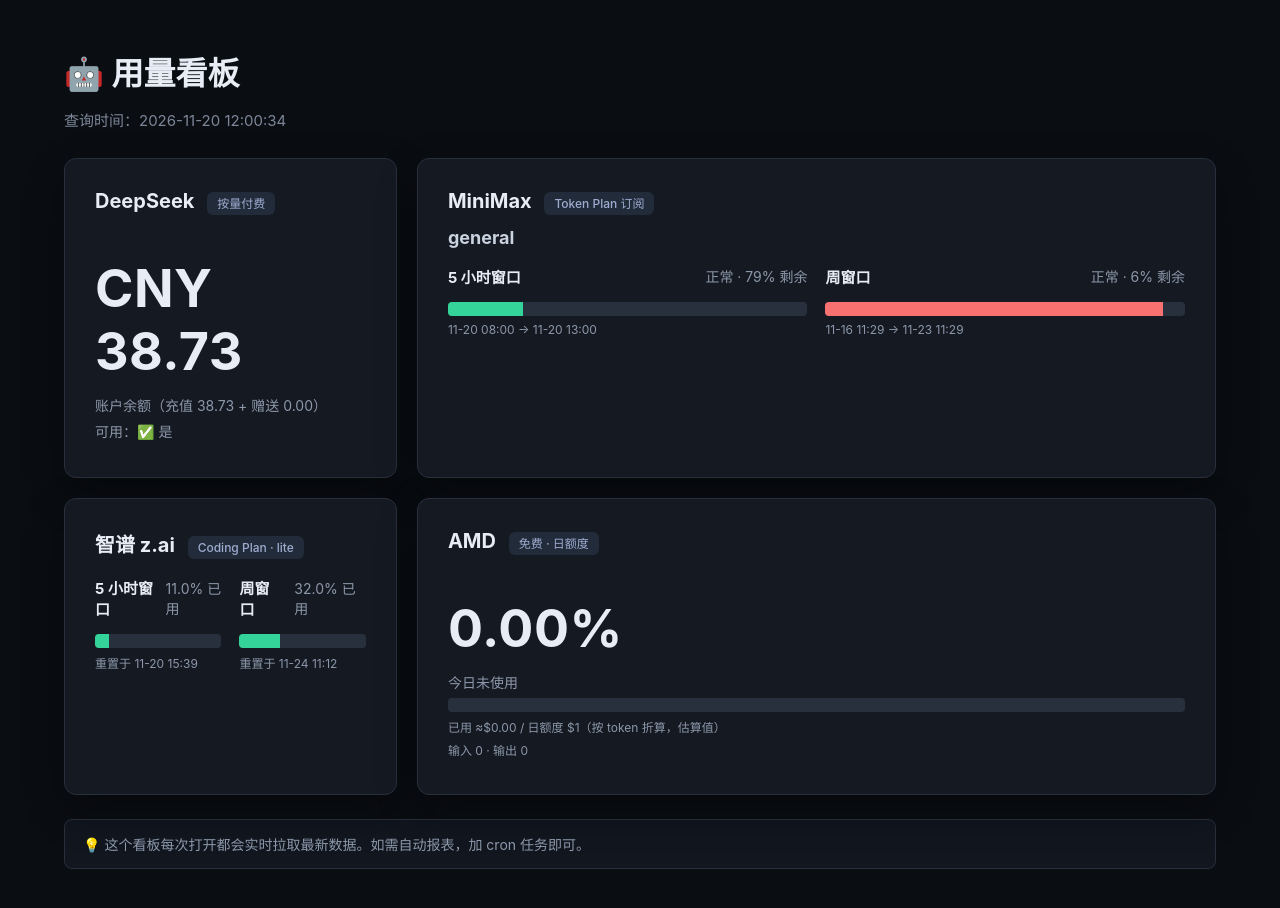
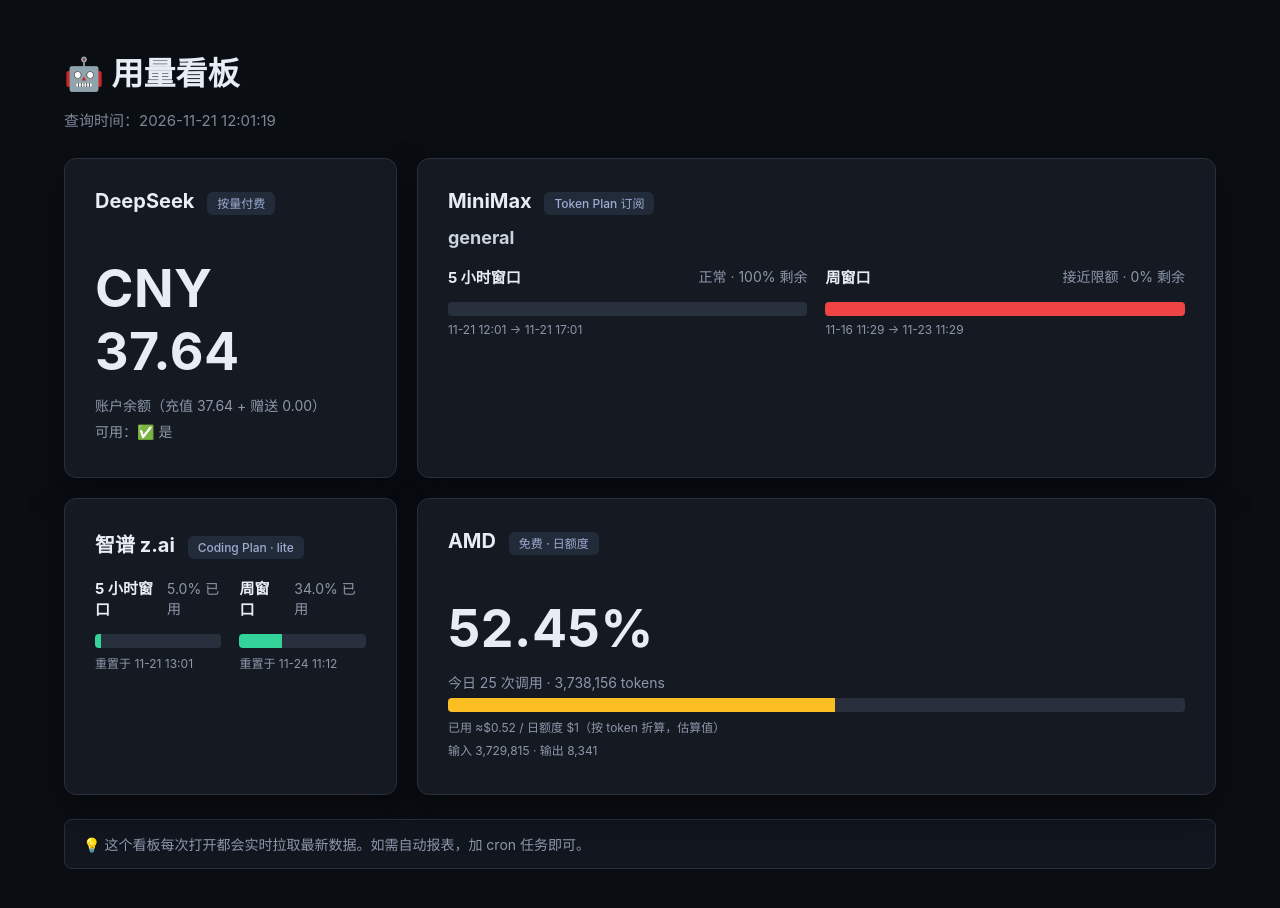
Before and after one commit to JayYangstore/JayYangstore.github.io, a plain HTML site: page usage/index.html in a window 1280 px wide. Drawn offline with Linux system fonts and the light colour scheme.

Commit message:
upd: 用量看板明细自动更新 2026-11-21 12:01:12

```diff
--- a/usage/index.html
+++ b/usage/index.html
@@ -80,13 +80,13 @@
 </head>
 <body>
   <h1>🤖 用量看板</h1>
-  <p class="meta">查询时间：2026-11-20 12:00:34</p>
+  <p class="meta">查询时间：2026-11-21 12:01:19</p>
   <div class="grid">
 
     <div class="card">
       <h2>DeepSeek <span class="tag">按量付费</span></h2>
-      <div class="big">CNY 38.73</div>
-      <p class="muted">账户余额（充值 38.73 + 赠送 0.00）</p>
+      <div class="big">CNY 37.64</div>
+      <p class="muted">账户余额（充值 37.64 + 赠送 0.00）</p>
       <p class="muted">可用：✅ 是</p>
     </div>
 
@@ -99,24 +99,24 @@
             <div>
               <div class="row-between">
                 <strong>5 小时窗口</strong>
-                <span class="muted">正常 · 79% 剩余</span>
+                <span class="muted">正常 · 100% 剩余</span>
               </div>
 
     <div style="background:#29303d;border-radius:4px;height:14px;overflow:hidden;width:100%;">
-      <div style="background:#34d399;height:100%;width:21.0%;transition:width .4s;"></div>
+      <div style="background:#34d399;height:100%;width:0.0%;transition:width .4s;"></div>
     </div>
               <p class="muted small">
-                11-20 08:00 → 11-20 13:00
+                11-21 12:01 → 11-21 17:01
               </p>
             </div>
             <div>
               <div class="row-between">
                 <strong>周窗口</strong>
-                <span class="muted">正常 · 6% 剩余</span>
+                <span class="muted">接近限额 · 0% 剩余</span>
               </div>
 
     <div style="background:#29303d;border-radius:4px;height:14px;overflow:hidden;width:100%;">
-      <div style="background:#f87171;height:100%;width:94.0%;transition:width .4s;"></div>
+      <div style="background:#ef4444;height:100%;width:100.0%;transition:width .4s;"></div>
     </div>
               <p class="muted small">
                 11-16 11:29 → 11-23 11:29
@@ -133,25 +133,25 @@
         <div>
           <div class="row-between">
             <strong>5 小时窗口</strong>
-            <span class="muted">11.0% 已用</span>
+            <span class="muted">5.0% 已用</span>
           </div>
 
     <div style="background:#29303d;border-radius:4px;height:14px;overflow:hidden;width:100%;">
-      <div style="background:#34d399;height:100%;width:11.0%;transition:width .4s;"></div>
+      <div style="background:#34d399;height:100%;width:5.0%;transition:width .4s;"></div>
     </div>
           <p class="muted small">
-            重置于 11-20 15:39
+            重置于 11-21 13:01
           </p>
         </div>
 
         <div>
           <div class="row-between">
             <strong>周窗口</strong>
-            <span class="muted">32.0% 已用</span>
+            <span class="muted">34.0% 已用</span>
           </div>
 
     <div style="background:#29303d;border-radius:4px;height:14px;overflow:hidden;width:100%;">
-      <div style="background:#34d399;height:100%;width:32.0%;transition:width .4s;"></div>
+      <div style="background:#34d399;height:100%;width:34.0%;transition:width .4s;"></div>
     </div>
           <p class="muted small">
             重置于 11-24 11:12
@@ -163,14 +163,14 @@
 
     <div class="card">
       <h2>AMD <span class="tag">免费 · 日额度</span></h2>
-      <div class="big">0.00%</div>
-      <p class="muted">今日未使用</p>
+      <div class="big">52.45%</div>
+      <p class="muted">今日 25 次调用 · 3,738,156 tokens</p>
 
     <div style="background:#29303d;border-radius:4px;height:14px;overflow:hidden;width:100%;">
-      <div style="background:#34d399;height:100%;width:0.0%;transition:width .4s;"></div>
+      <div style="background:#fbbf24;height:100%;width:52.5%;transition:width .4s;"></div>
     </div>
-      <p class="muted small">已用 ≈$0.00 / 日额度 $1（按 token 折算，估算值）</p>
-      <p class="muted small">输入 0 · 输出 0</p>
+      <p class="muted small">已用 ≈$0.52 / 日额度 $1（按 token 折算，估算值）</p>
+      <p class="muted small">输入 3,729,815 · 输出 8,341</p>
     </div>
   </div>
   <p class="refresh-tip">
```
